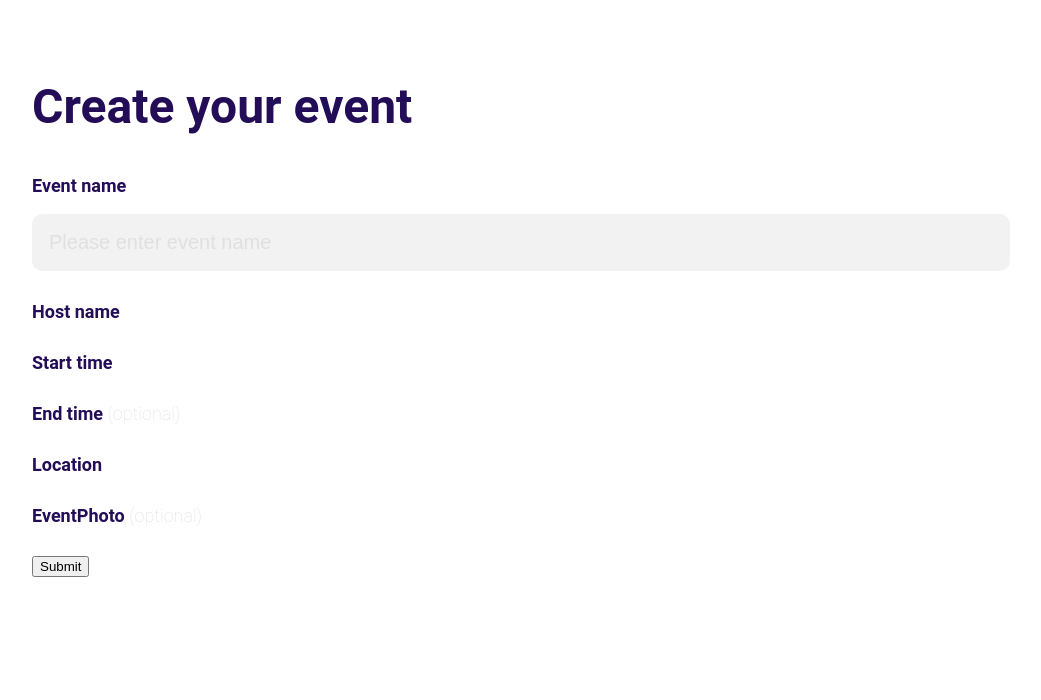
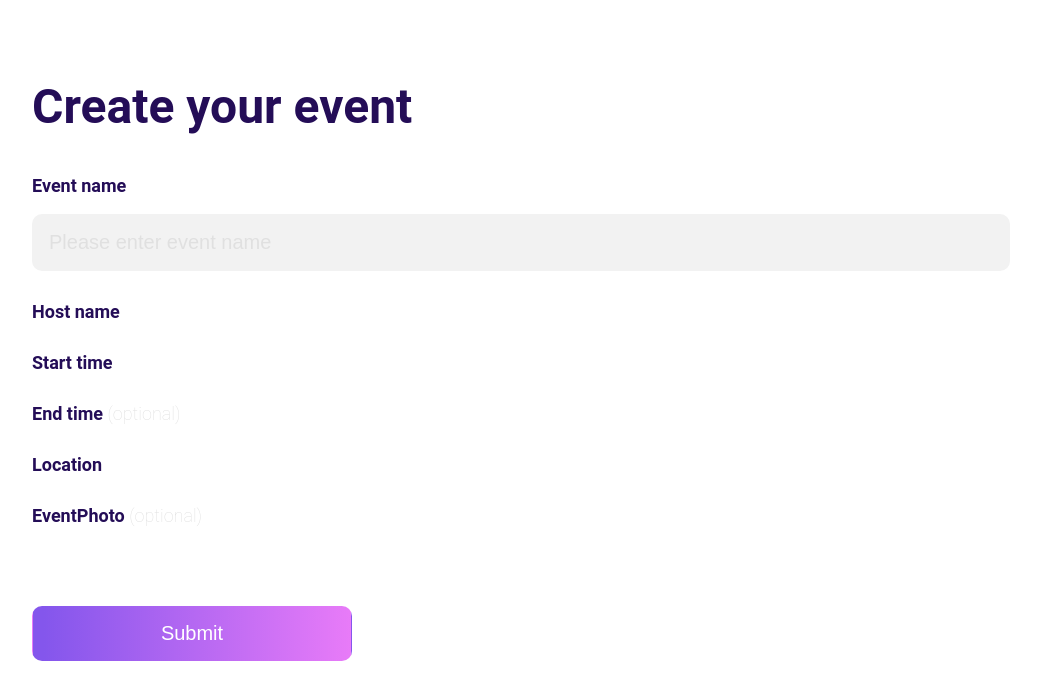
Before and after one commit to llii0046/envited-competitive-products, a React (Create React App) app: page /create in a window 1280 px wide. Shown: the top 700 px of the page, without its empty margins (136-1177 px from the left). Built offline with nearby package versions, Linux system fonts and the light colour scheme.

Commit message:
lift component button

```diff
--- a/src/components/Pages/CreateEventPage/CreateEventPage.tsx
+++ b/src/components/Pages/CreateEventPage/CreateEventPage.tsx
@@ -5,6 +5,7 @@ import EventInfoInput from "../../Shares/EventInfoInput";
 import { useState } from "react";
 import { ERouterType } from "../../../constant/router";
 import { useNavigate } from "react-router-dom";
+import Button from "../../Shares/Button";
 
 const { darkPurple } = color;
 
@@ -61,7 +62,7 @@ const CreateEventPage = () => {
 
       </EventInfoContainer>
 
-      <button onClick={handleClick}> Submit</button>
+      <Button buttonText="Submit" onClick={handleClick} />
     </Container>
   )
 }
--- a/src/components/Pages/LandingPage/LandingPage.tsx
+++ b/src/components/Pages/LandingPage/LandingPage.tsx
@@ -5,8 +5,8 @@ import LandingPageImage from '../../../assets/landing-page-image.svg';
 import { color, devices, sizes } from '../../../styles/variables';
 import { useNavigate } from "react-router-dom";
 import { ERouterType } from '../../../constant/router';
-
-const { darkPurple, lightPurple, neutrals1, envitedPurple, envitedPink, whiteColor } = color;
+import Button from '../../Shares/Button';
+const { darkPurple, lightPurple, neutrals1, envitedPurple, envitedPink} = color;
 
 const LandingPageContainer = styled.div`
     display: flex;
@@ -65,22 +65,6 @@ const ContentWrapper = styled.div`
         align-items: flex-end;
         text-align: right;
 	}
-`
-
-const Button = styled.button`
-    font-size: 20px;
-    color: ${whiteColor};
-    width: 180px;
-    height: 55px;
-    background: linear-gradient(90deg, ${envitedPurple} 3.25%, ${envitedPink} 100%);
-    border-radius: 10px;
-    border:1px solid transparent;
-    cursor: pointer;
-    margin-top: 50px;
-
-    @media ${devices.mobile} {
-        width: 320px;
-    }
 `
 
 const ShowCase = styled.div`
@@ -145,7 +129,7 @@ const LandingPage = () => {
                                 <Pitch>Image if <Emphasis>SnapChat</Emphasis> had events.</Pitch>
                                 <Description>{description}</Description>
                             </ContentWrapper>
-                            <Button onClick={handleClick}>{buttonText}</Button>
+                            <Button buttonText={buttonText} onClick={handleClick} />
                         </ShowCase>
                     </>
                 )
@@ -156,7 +140,7 @@ const LandingPage = () => {
                             <Description>{description}</Description>
                         </ContentWrapper>
                         <Image src={LandingPageImage} alt='Landing Page Image' />
-                        <Button onClick={handleClick}>{buttonText}</Button>
+                        <Button buttonText={buttonText} onClick={handleClick} />
                     </>
                 )
             }
--- /dev/null
+++ b/src/components/Shares/Button/Button.tsx
@@ -0,0 +1,37 @@
+import styled from "styled-components";
+import { color, devices } from "../../../styles/variables";
+
+const { envitedPurple, envitedPink, whiteColor } = color;
+
+interface ButtonProps {
+    buttonText: string;
+    onClick?: React.MouseEventHandler;
+}
+
+const StyleButton = styled.button`
+    color: ${whiteColor};
+    font-size: 20px;
+    width: 180px;
+    height: 55px;
+    background: linear-gradient(90deg, ${envitedPurple} 3.25%, ${envitedPink} 100%);
+    border-radius: 10px;
+    border:1px solid transparent;
+    cursor: pointer;
+    margin-top: 50px;
+
+    @media ${devices.mobile} {
+        width: 320px;
+    }
+`
+
+const Button: React.FC<ButtonProps> = props => {
+    const {
+        buttonText,
+        onClick
+    } = props
+    return (
+        <StyleButton onClick={onClick}>{buttonText}</StyleButton>
+    )
+}
+
+export default Button;
--- /dev/null
+++ b/src/components/Shares/Button/index.tsx
@@ -0,0 +1 @@
+export {default} from './Button';
```
